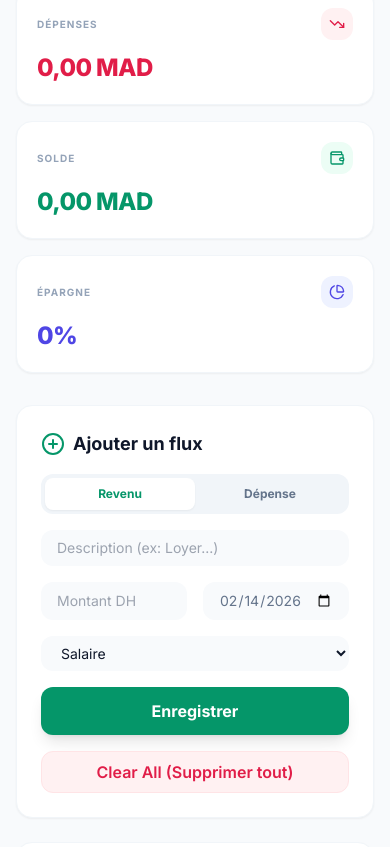
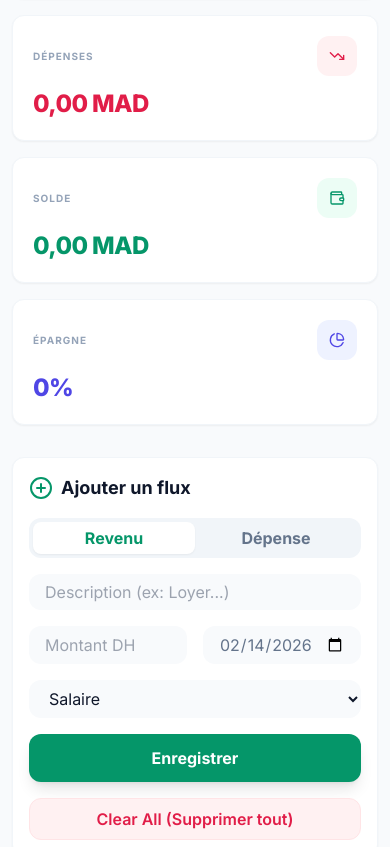
Before and after one commit to anouarselhami-svg/finance-vision, a website: page index.html in a window 390 px wide. Shown: the part 400-1247 px from the top of the page. Drawn offline with nearby package versions, Linux system fonts and the light colour scheme.

Commit message:
finale essai

```diff
--- a/index.html
+++ b/index.html
@@ -19,6 +19,23 @@
         ::-webkit-scrollbar-thumb { background: #e2e8f0; border-radius: 10px; }
         ::-webkit-scrollbar-thumb:hover { background: #cbd5e1; }
     </style>
+        <style>
+        /* Mobile-specific tweaks to improve usability on small screens */
+        @media (max-width: 640px) {
+            .max-w-6xl { max-width: 100% !important; padding-left: 1rem; padding-right: 1rem; }
+            .p-6 { padding: 1rem !important; }
+            .rounded-2xl { border-radius: 12px !important; }
+            input[type="text"], input[type="number"], input[type="date"], select, button { font-size: 16px !important; }
+            button[class*="bg-emerald-600"] { width: 100% !important; display: block; }
+            .grid.grid-cols-1.md\:grid-cols-2.lg\:grid-cols-4 { grid-template-columns: 1fr !important; }
+            nav .max-w-6xl { padding-left: 0.75rem; padding-right:0.75rem; }
+            #chartContainer, #incomeChartContainer { padding: 0.5rem; }
+            /* Make floating coach and audit boxes full-width-ish on mobile */
+            #coachWindow, #aiAuditBox { width: calc(100% - 2rem) !important; right: 1rem !important; left: 1rem !important; }
+            /* Increase hit targets */
+            .p-2, .p-3, .p-4 { padding: 0.75rem !important; }
+        }
+        </style>
 </head>
 <body class="bg-slate-50 text-slate-900 min-h-screen pb-20">
 
```
